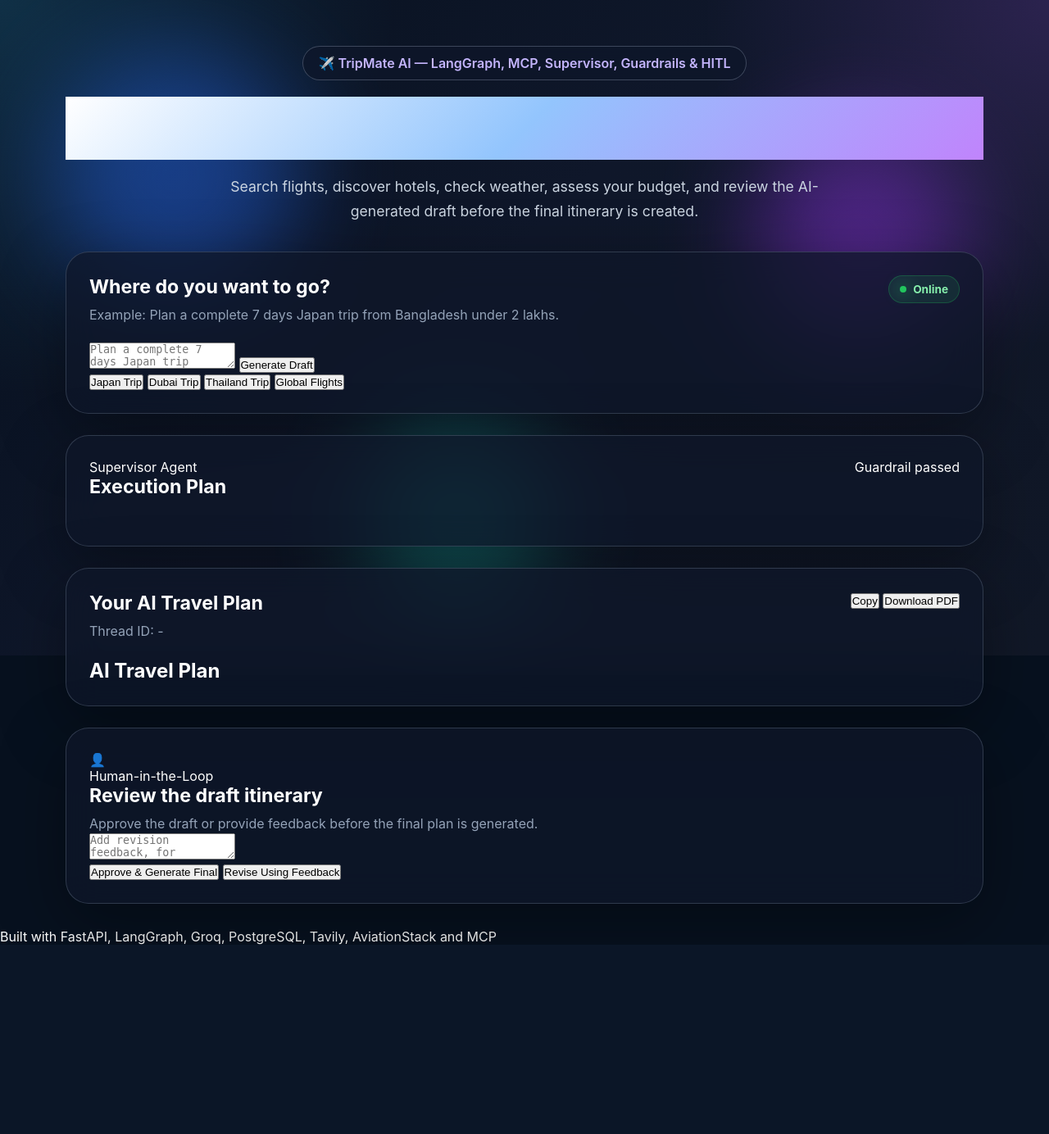
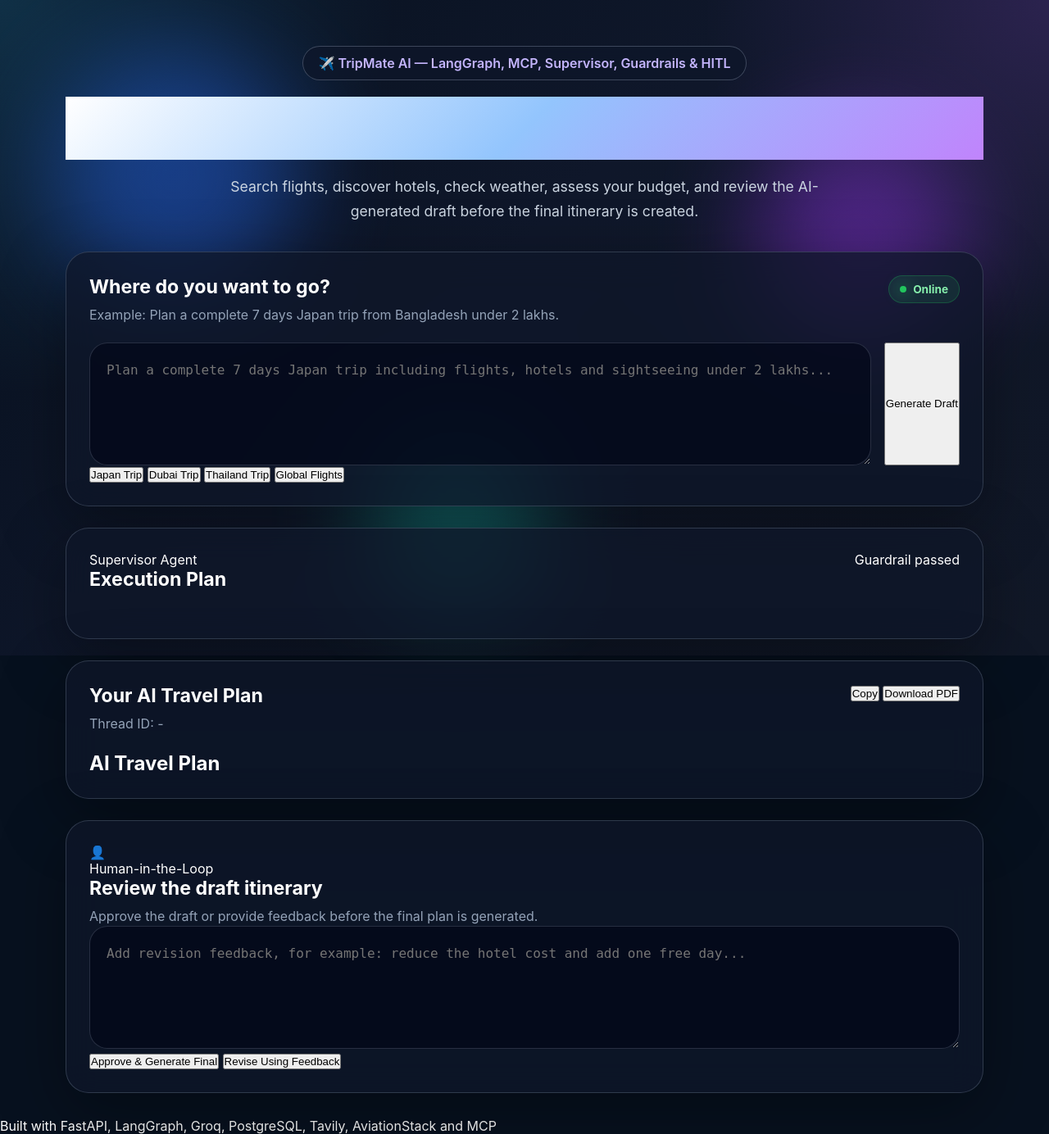
Before and after one commit to Codechef555/Trip-mate-AI---Multi-Agent-AI-System, a FastAPI app: page / in a window 1280 px wide. Shown: the whole page at 82% size. Before the commit the page ends 1153 px from the top, so only its background shows below. Run offline with FastAPI, Linux system fonts and the light colour scheme; some libraries are stand-ins or nearby versions.

Commit message:
Added font color and bg for text area

```diff
--- a/static/style.css
+++ b/static/style.css
@@ -166,3 +166,30 @@ body {
     background: #22c55e;
     box-shadow: 0 0 18px #22c55e;
 }
+
+.input-area {
+    display: grid;
+    grid-template-columns: 1fr auto;
+    gap: 16px;
+    align-items: stretch;
+}
+
+textarea {
+    width: 100%;
+    min-height: 150px;
+    resize: vertical;
+    border: 1px solid rgba(148, 163, 184, 0.24);
+    border-radius: 22px;
+    background: rgba(2, 6, 23, 0.64);
+    color: #ffffff;
+    padding: 20px;
+    font-size: 1rem;
+    line-height: 1.6;
+    outline: none;
+    transition: 0.25s ease;
+}
+
+textarea:focus {
+    border-color: rgba(96, 165, 250, 0.85);
+    box-shadow: 0 0 0 4px rgba(59, 130, 246, 0.18);
+}
```
